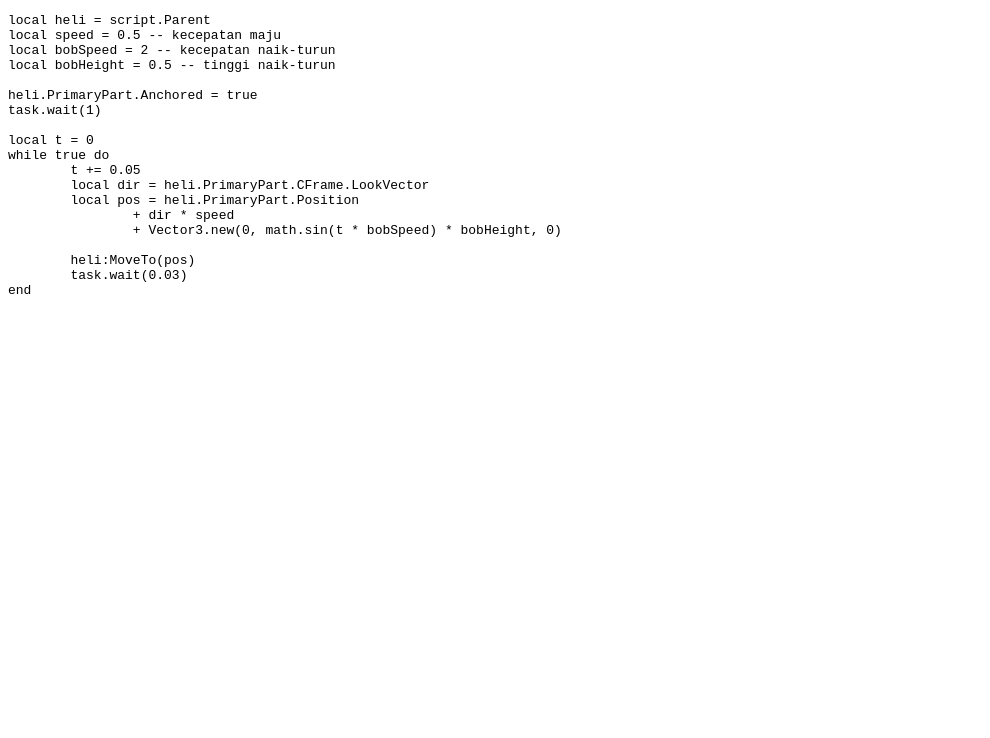
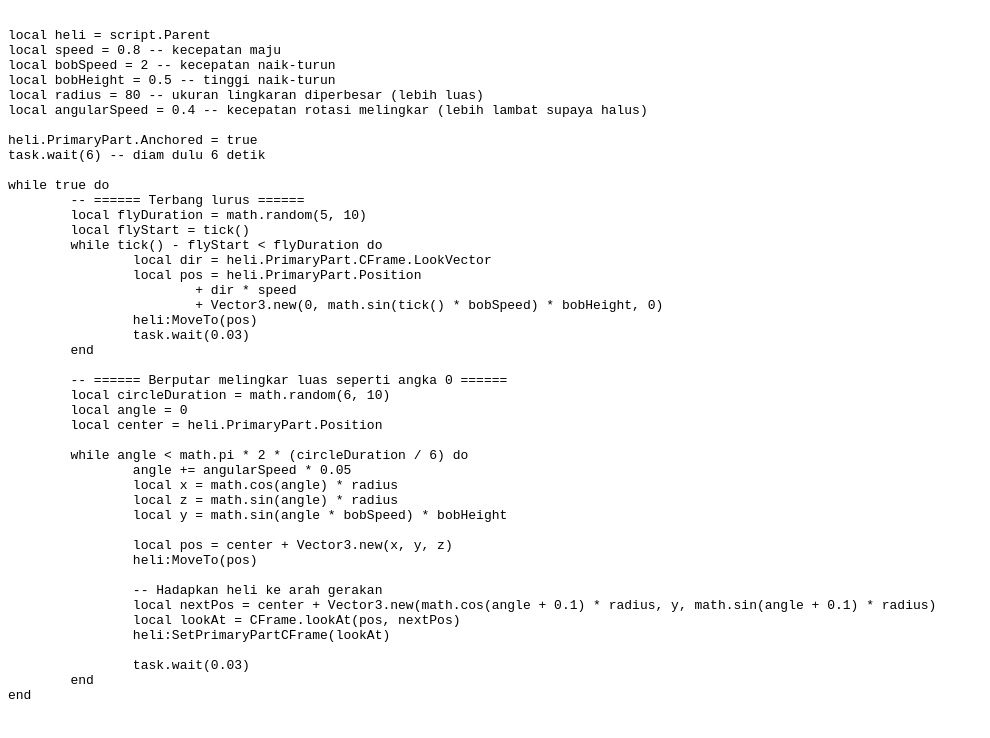
Before and after one commit to UniyaCoding/heli, a plain HTML site: page index.html in a window 1280 px wide. Shown: the whole page, without its empty margins (0-990 px from the left). Drawn offline with Linux system fonts and the light colour scheme.

Commit message:
Replace old helicopter script with new version

```diff
--- a/index.html
+++ b/index.html
@@ -1,30 +1,58 @@
-<!doctype html>
+<!DOCTYPE html>
 <html>
 <head>
-<meta charset="utf-8">
-<title>heli.lua</title>
+  <meta charset="UTF-8">
+  <title>Helikopter Script</title>
 </head>
 <body>
   <pre>
+<code>
 local heli = script.Parent
-local speed = 0.5 -- kecepatan maju
+local speed = 0.8 -- kecepatan maju
 local bobSpeed = 2 -- kecepatan naik-turun
 local bobHeight = 0.5 -- tinggi naik-turun
+local radius = 80 -- ukuran lingkaran diperbesar (lebih luas)
+local angularSpeed = 0.4 -- kecepatan rotasi melingkar (lebih lambat supaya halus)
 
 heli.PrimaryPart.Anchored = true
-task.wait(1)
+task.wait(6) -- diam dulu 6 detik
 
-local t = 0
 while true do
-	t += 0.05
+	-- ====== Terbang lurus ======
+	local flyDuration = math.random(5, 10)
+	local flyStart = tick()
+	while tick() - flyStart &lt; flyDuration do
 		local dir = heli.PrimaryPart.CFrame.LookVector
 		local pos = heli.PrimaryPart.Position
 			+ dir * speed
-		+ Vector3.new(0, math.sin(t * bobSpeed) * bobHeight, 0)
-
+			+ Vector3.new(0, math.sin(tick() * bobSpeed) * bobHeight, 0)
 		heli:MoveTo(pos)
 		task.wait(0.03)
 	end
+
+	-- ====== Berputar melingkar luas seperti angka 0 ======
+	local circleDuration = math.random(6, 10)
+	local angle = 0
+	local center = heli.PrimaryPart.Position
+
+	while angle &lt; math.pi * 2 * (circleDuration / 6) do
+		angle += angularSpeed * 0.05
+		local x = math.cos(angle) * radius
+		local z = math.sin(angle) * radius
+		local y = math.sin(angle * bobSpeed) * bobHeight
+
+		local pos = center + Vector3.new(x, y, z)
+		heli:MoveTo(pos)
+
+		-- Hadapkan heli ke arah gerakan
+		local nextPos = center + Vector3.new(math.cos(angle + 0.1) * radius, y, math.sin(angle + 0.1) * radius)
+		local lookAt = CFrame.lookAt(pos, nextPos)
+		heli:SetPrimaryPartCFrame(lookAt)
+
+		task.wait(0.03)
+	end
+end
+</code>
   </pre>
 </body>
 </html>
```
Lines whose indentation alone changed are shown as unchanged.
